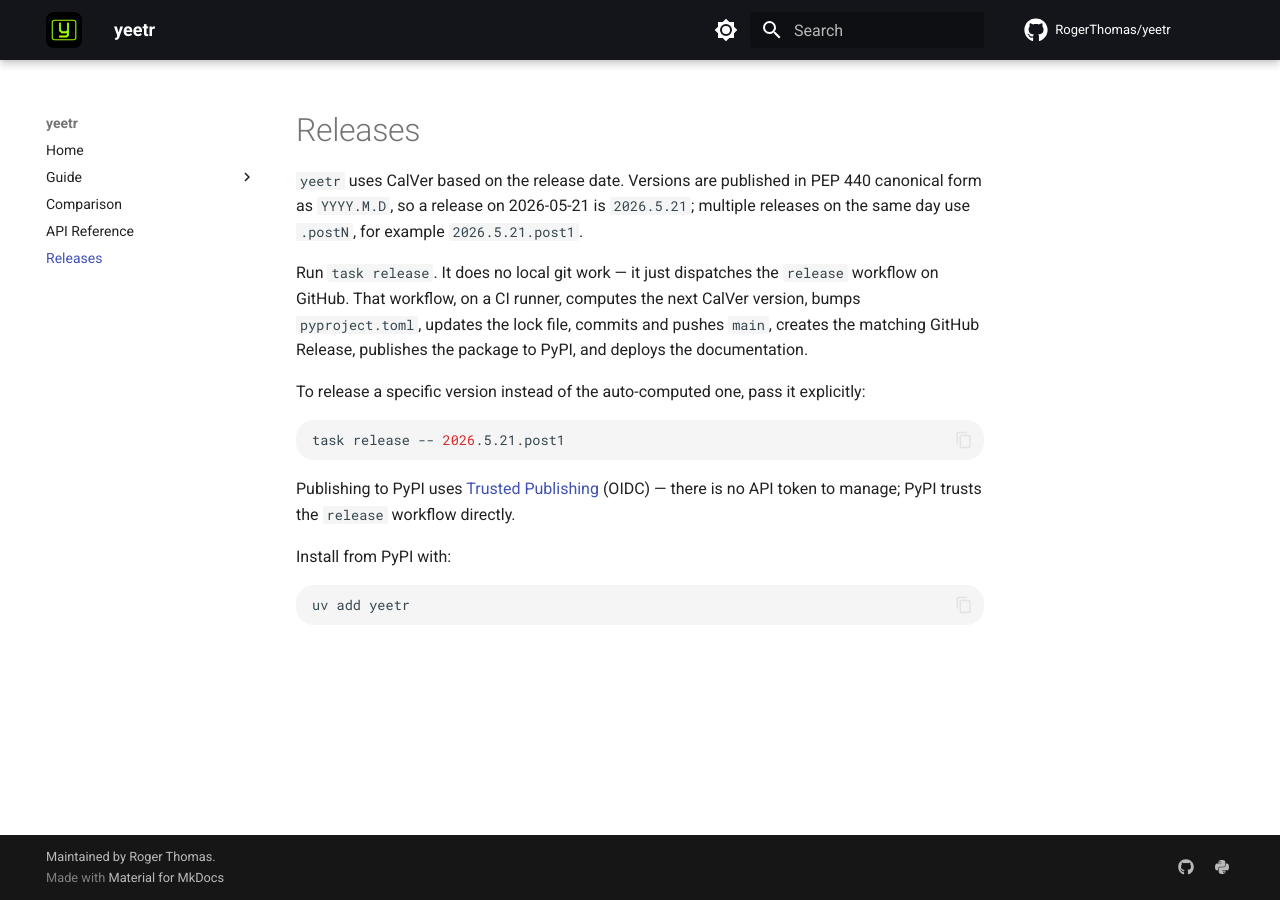
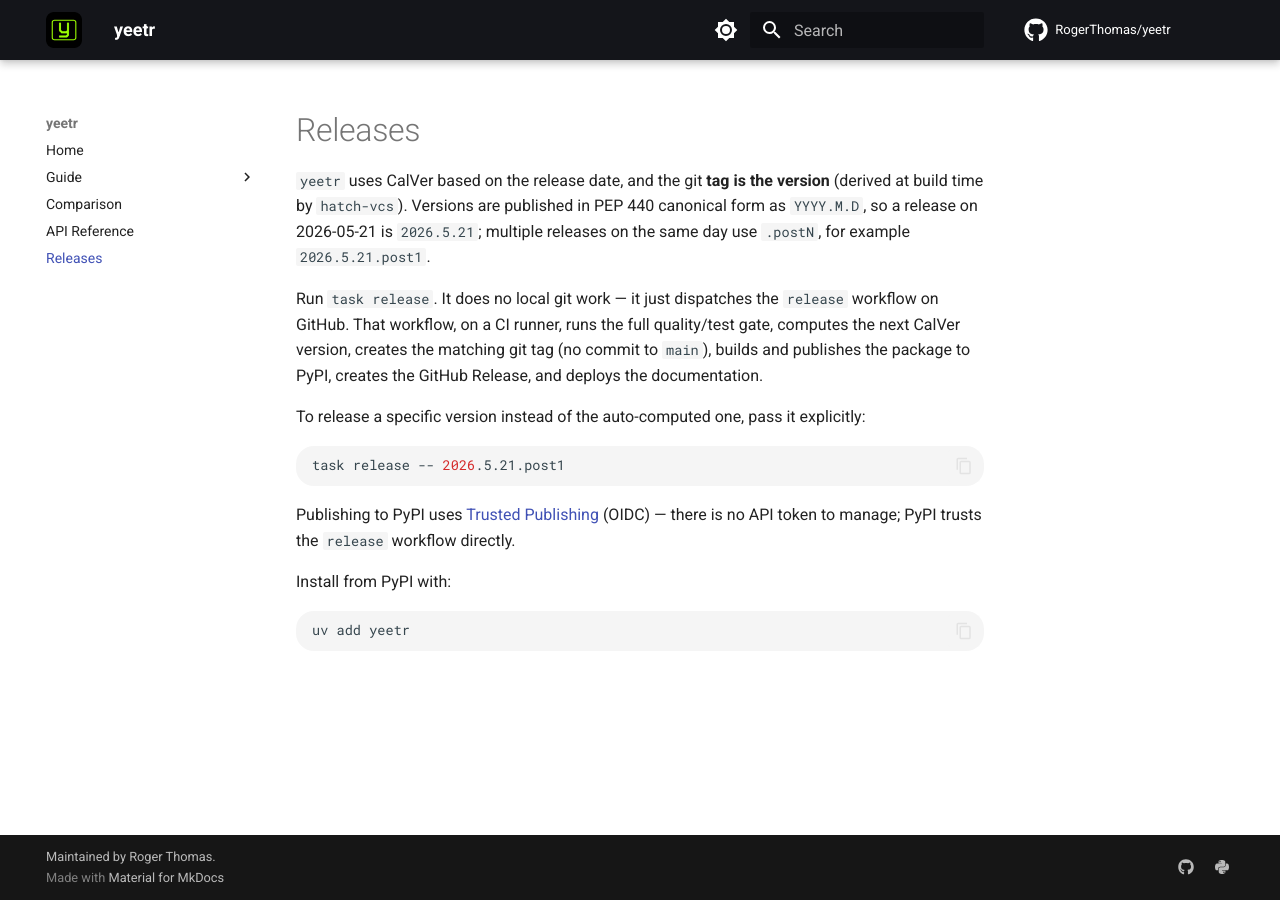
Before and after one commit to RogerThomas/yeeter, an MkDocs documentation site: the page built from docs/releases.md, in a window 1280 px wide. Built offline with MkDocs 1.6.1 and Material for MkDocs 9.7.7, drawn with Linux system fonts in a browser that asks for light colours; comment, search, counter and statistics services are not loaded.

Commit message:
improve-release-flow

```diff
--- a/docs/releases.md
+++ b/docs/releases.md
@@ -1,15 +1,16 @@
 # Releases
 
-`yeetr` uses CalVer based on the release date. Versions are published in
+`yeetr` uses CalVer based on the release date, and the git **tag is the
+version** (derived at build time by `hatch-vcs`). Versions are published in
 PEP 440 canonical form as `YYYY.M.D`, so a release on 2026-05-21 is
 `2026.5.21`; multiple releases on the same day use `.postN`, for example
 `2026.5.21.post1`.
 
 Run `task release`. It does no local git work — it just dispatches the
-`release` workflow on GitHub. That workflow, on a CI runner, computes the
-next CalVer version, bumps `pyproject.toml`, updates the lock file,
-commits and pushes `main`, creates the matching GitHub Release, publishes
-the package to PyPI, and deploys the documentation.
+`release` workflow on GitHub. That workflow, on a CI runner, runs the full
+quality/test gate, computes the next CalVer version, creates the matching
+git tag (no commit to `main`), builds and publishes the package to PyPI,
+creates the GitHub Release, and deploys the documentation.
 
 To release a specific version instead of the auto-computed one, pass it
 explicitly:
```
Also changed, not shown: pyproject.toml (+11 -6 lines), release-strategy.md (+42 -25 lines), 5 other files.
